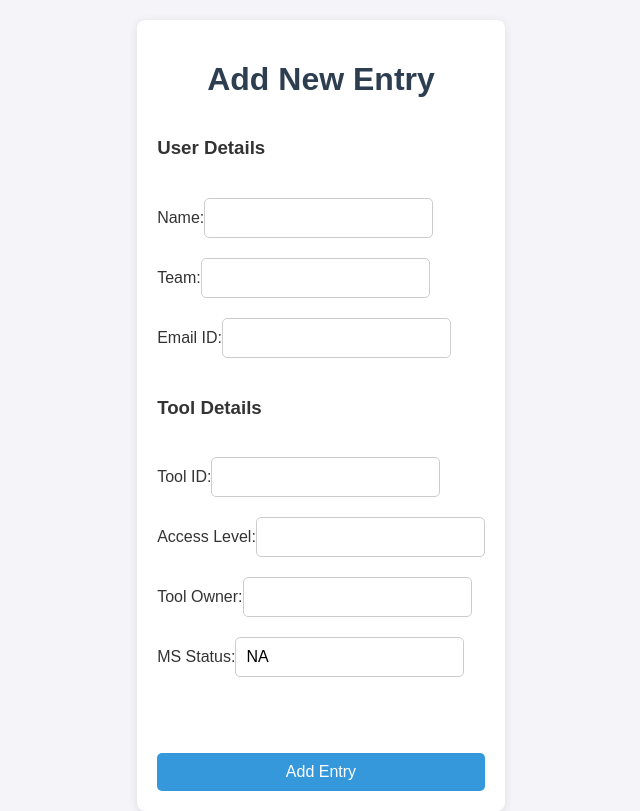
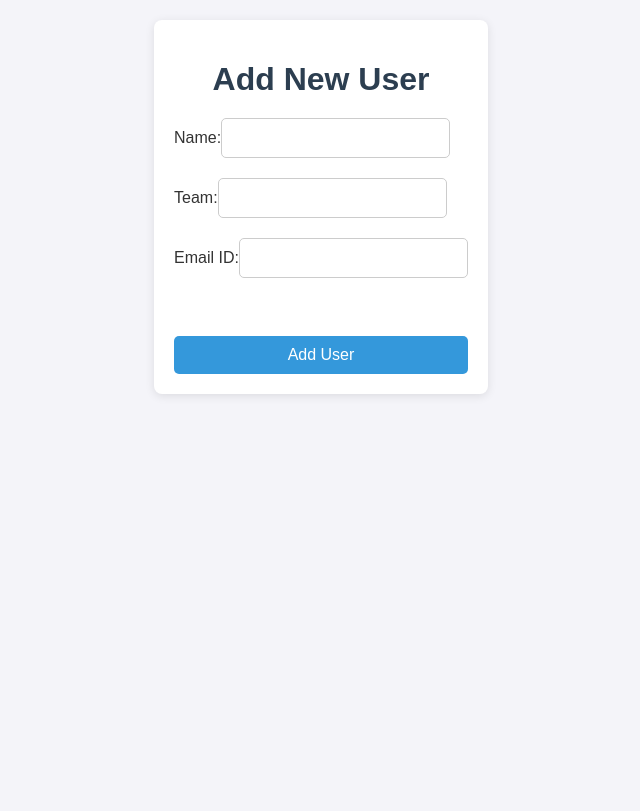
Before and after one commit to msl1testing/Access_Tracker, a Next.js app in the folder access_tracker/: page /add-users in a window 1280 px wide. Shown: the whole page, without its empty margins (319-959 px from the left). Built offline with nearby package versions, Linux system fonts and the light colour scheme.

Commit message:
redesigned add-user page

```diff
--- a/access_tracker/src/app/add-users/page.jsx
+++ b/access_tracker/src/app/add-users/page.jsx
@@ -3,18 +3,13 @@
 import React, { useState } from 'react';
 import { useRouter } from 'next/navigation';
 
-const AddEntryPage = () => {
+const AddUserPage = () => {
   const [user, setUser] = useState({ name: '', team: '', email_id: '' });
-  const [tool, setTool] = useState({ tool_id: '', access_level: '', tool_owner: '', ms_status: 'NA' });
   const router = useRouter();
 
   const handleInputChange = (e) => {
     const { name, value } = e.target;
-    if (name in user) {
-      setUser({ ...user, [name]: value });
-    } else {
-      setTool({ ...tool, [name]: value });
-    }
+    setUser({ ...user, [name]: value });
   };
 
   const handleSubmit = async (e) => {
@@ -23,12 +18,12 @@ const AddEntryPage = () => {
       const response = await fetch('/api/add-users', {
         method: 'POST',
         headers: { 'Content-Type': 'application/json' },
-        body: JSON.stringify({ user, tool }),
+        body: JSON.stringify({ user }),
       });
 
       const data = await response.json();
       if (response.ok) {
-        alert('Entry added successfully!');
+        alert('User added successfully!');
         router.push('/admin');
       } else {
         alert(`Error: ${data.message}`);
@@ -40,9 +35,8 @@ const AddEntryPage = () => {
 
   return (
     <div className="body">
-      <h1>Add New Entry</h1>
+      <h1>Add New User</h1>
       <form onSubmit={handleSubmit}>
-        <h3>User Details</h3>
         <label>
           Name:
           <input type="text" name="name" value={user.name} onChange={handleInputChange} required />
@@ -55,30 +49,11 @@ const AddEntryPage = () => {
           Email ID:
           <input type="email" name="email_id" value={user.email_id} onChange={handleInputChange} required />
         </label>
-
-        <h3>Tool Details</h3>
-        <label>
-          Tool ID:
-          <input type="number" name="tool_id" value={tool.tool_id} onChange={handleInputChange} required />
-        </label>
-        <label>
-          Access Level:
-          <input type="text" name="access_level" value={tool.access_level} onChange={handleInputChange} />
-        </label>
-        <label>
-          Tool Owner:
-          <input type="text" name="tool_owner" value={tool.tool_owner} onChange={handleInputChange} />
-        </label>
-        <label>
-          MS Status:
-          <input type="text" name="ms_status" value={tool.ms_status} onChange={handleInputChange} />
-        </label>
         <br />
-        <br />
-        <button type="submit">Add Entry</button>
+        <button type="submit">Add User</button>
       </form>
     </div>
   );
 };
 
-export default AddEntryPage;
+export default AddUserPage;
--- a/access_tracker/src/app/api/add-users/route.js
+++ b/access_tracker/src/app/api/add-users/route.js
@@ -1,11 +1,21 @@
 import mysql from "mysql2/promise";
-import { addUser, addUserTool } from "@/lib/queries";
+import { addUser } from "@/lib/queries";
 
 export async function POST(req) {
+  let db;
+
   try {
-    const { user, tool } = await req.json();
+    const { user } = await req.json();
 
-    const db = await mysql.createConnection({
+    // Validate input
+    if (!user?.name || !user?.team || !user?.email_id) {
+      return new Response(
+        JSON.stringify({ error: "Missing required user fields" }),
+        { status: 400, headers: { "Content-Type": "application/json" } }
+      );
+    }
+
+    db = await mysql.createConnection({
       host: process.env.DB_HOST,
       user: process.env.DB_USER,
       password: process.env.DB_PASSWORD,
@@ -14,14 +24,10 @@ export async function POST(req) {
 
     // Insert user and retrieve their ID
     const userId = await addUser(db, user.name, user.team, user.email_id);
-
-    // Insert tool details linked to the user
-    await addUserTool(db, userId, tool.tool_id, tool.access_level, tool.client, tool.ms_status);
-
-    await db.end();
+    console.log("New User ID:", userId);
 
     return new Response(
-      JSON.stringify({ message: "Entry added successfully!" }),
+      JSON.stringify({ message: "User added successfully!" }),
       {
         status: 200,
         headers: { "Content-Type": "application/json" },
@@ -30,11 +36,15 @@ export async function POST(req) {
   } catch (error) {
     console.error("Database error:", error);
     return new Response(
-      JSON.stringify({ error: "Database query failed" }),
+      JSON.stringify({ error: "Database query failed", details: error.message }),
       {
         status: 500,
         headers: { "Content-Type": "application/json" },
       }
     );
+  } finally {
+    if (db) {
+      await db.end();
+    }
   }
 }
--- a/access_tracker/src/lib/queries.js
+++ b/access_tracker/src/lib/queries.js
@@ -17,29 +17,17 @@ export const fetchUserTools = `
 
 // Insert a new user into the users table
 export const addUser = async (db, name, team, email_id) => {
-  const query = 'INSERT INTO users (name, team, email_id) VALUES (?, ?, ?)';
+  const query = `INSERT INTO users (name, team, email_id) VALUES (?, ?, ?)`;
   const [result] = await db.execute(query, [name, team, email_id]);
   return result.insertId;  // Return the newly created user ID
 };
 
 // Query to delete user from users table
-export const deleteUser = `
-  DELETE FROM users WHERE user_id = ?;
-`;
+export const deleteUser = `DELETE FROM users WHERE user_id = ?;`;
 
-// Query to delete related user_tools entry (if necessary)
-export const deleteUserTools = `
-  DELETE FROM user_tools WHERE user_id = ?;
-`;
+// Query to delete related user_tools entry
+export const deleteUserTools = `DELETE FROM user_tools WHERE user_id = ?;`;
 
-// Insert a new entry into the user_tools table
-export const addUserTool = async (db, userId, toolId, accessLevel, client, accessGroup, msStatus) => {
-  const query = `
-    INSERT INTO user_tools (user_id, tool_id, access_level, client, access_group, ms_status)
-    VALUES (?, ?, ?, ?, ?)
-  `;
-  await db.execute(query, [userId, toolId, accessLevel, client,accessGroup, msStatus]);
-};
 
 // Fetch all users
 export const fetchUsers = `
```
